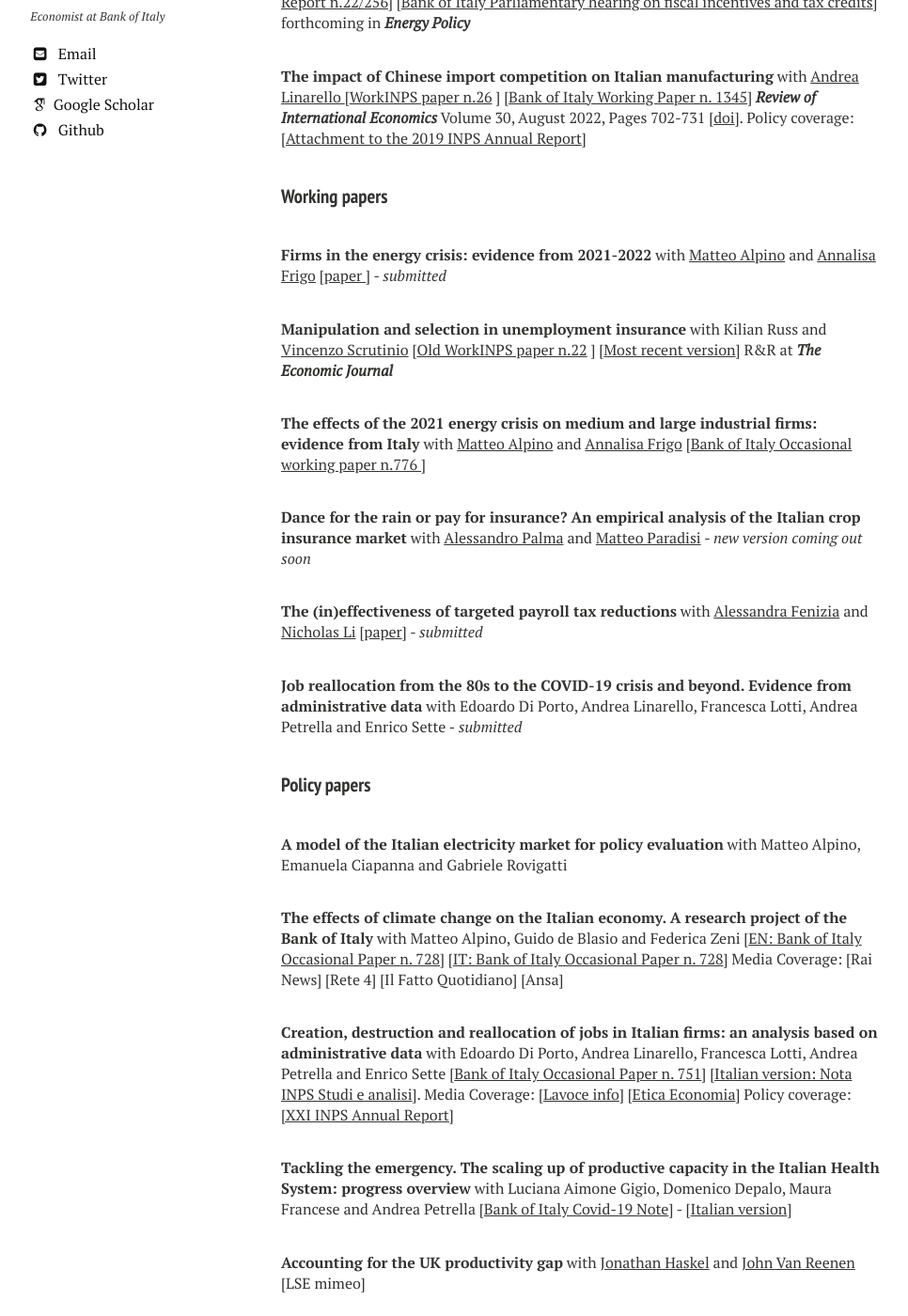
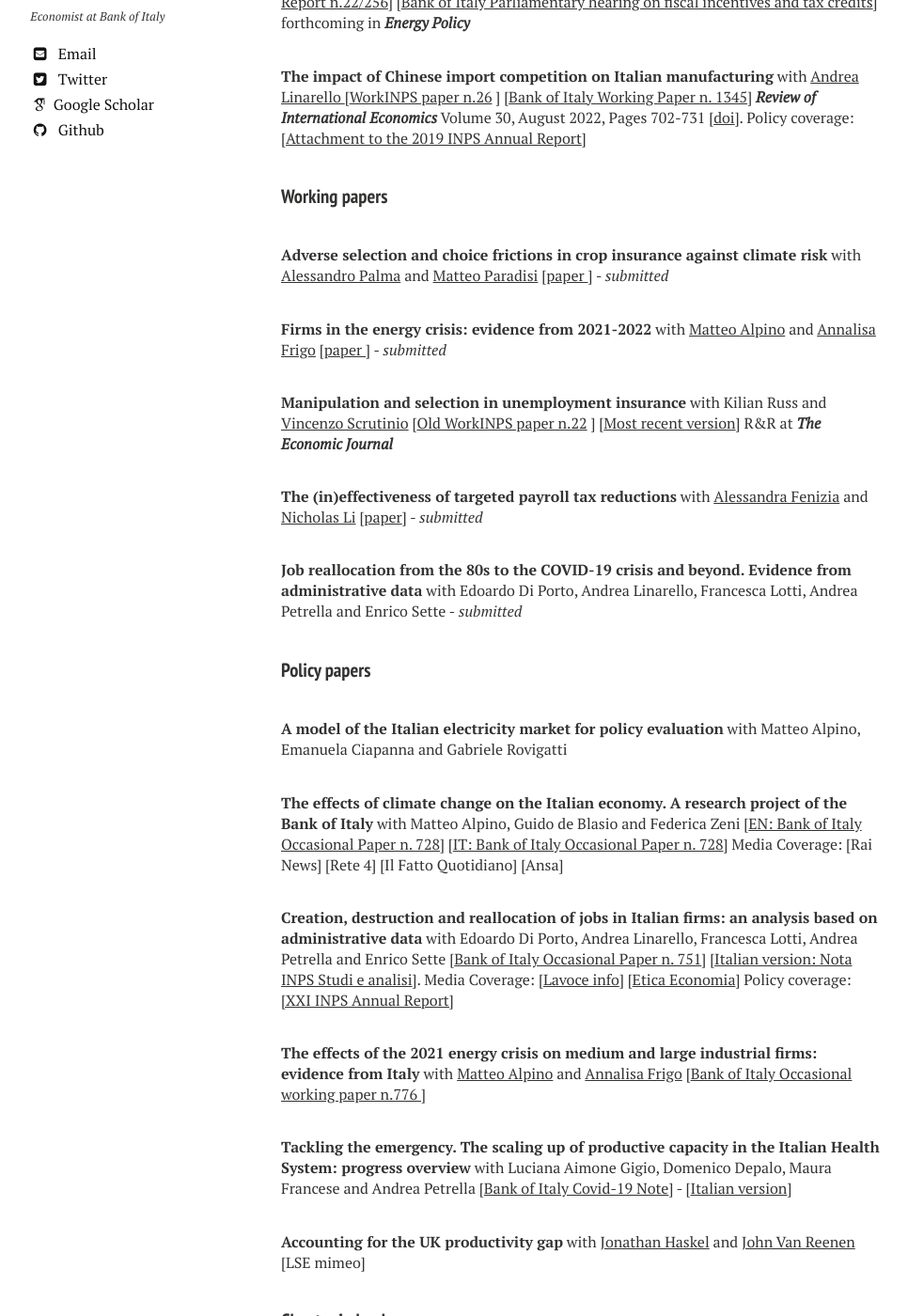
Before and after one commit to luca-citino/luca-citino.github.io, a Jekyll site: the page built from research.md, in a window 1280 px wide and 1400 px high, scrolled down 355 px. Shown: the whole window at 94% size, without its empty margins (21-987 px from the left). Built offline with Jekyll 4.4.1, drawn with Linux system fonts in a browser that asks for light colours; nearby versions of some CDN libraries; some web fonts are replaced.

Commit message:
Update research.md

```diff
--- a/research.md
+++ b/research.md
@@ -12,13 +12,12 @@ title: Research
 
 #### Working papers
 
+
+**Adverse selection and choice frictions in crop insurance against climate risk** with <a href="https://sites.google.com/view/alessandropalma/home">Alessandro Palma</a> and <a href="https://www.matteoparadisi.com/">Matteo Paradisi</a> [<a href="https://luca-citino.github.io/docs/cpp_aug20204.pdf">paper </a>] - _submitted_
+
 **Firms in the energy crisis: evidence from 2021-2022**  with <a href="https://sites.google.com/site/alpinomtt">Matteo Alpino</a> and <a href="https://annalisafrigo.weebly.com/">Annalisa Frigo</a> [<a href="https://luca-citino.github.io/docs/INVIND.pdf">paper </a>] - _submitted_
 
 **Manipulation and selection in unemployment insurance**  with Kilian Russ and <a href="https://sites.google.com/view/vincenzoscrutinio/home">Vincenzo Scrutinio</a> [<a href="https://www.inps.it/docallegatiNP/Mig/InpsComunica/WorkInps_Papers/22_gennaio_2019_Happy%20Birthday_citino_russ_scrutinio.pdf">Old WorkINPS paper n.22</a> ]  [<a href="https://luca-citino.github.io/docs/targeted_ui-1.pdf">Most recent version</a>] R&R at **<i>The Economic Journal</i>**
-
-**The effects of the 2021 energy crisis on medium and large industrial firms: evidence from Italy** with <a href="https://sites.google.com/site/alpinomtt">Matteo Alpino</a> and <a href="https://annalisafrigo.weebly.com/">Annalisa Frigo</a> [<a href="https://www.bancaditalia.it/pubblicazioni/qef/2023-0776/">Bank of Italy Occasional working paper n.776 </a>]
-
-**Dance for the rain or pay for insurance? An empirical analysis of the Italian crop insurance market** with <a href="https://sites.google.com/view/alessandropalma/home">Alessandro Palma</a> and <a href="https://www.matteoparadisi.com/">Matteo Paradisi</a> - _new version coming out soon_
 
 **The (in)effectiveness of targeted payroll tax reductions** with <a href="https://sites.google.com/site/alessandrafenizia/">Alessandra Fenizia</a> and <a href="https://sites.google.com/view/nicholasli">Nicholas Li</a> [<a href="https://luca-citino.github.io/docs/FLC_Jan2024.pdf">paper</a>] - _submitted_
 
@@ -39,6 +38,9 @@ title: Research
 
 **Creation, destruction and reallocation of jobs in Italian firms: an analysis based on administrative data** with Edoardo Di Porto, Andrea Linarello, Francesca Lotti, Andrea Petrella and Enrico Sette [<a href="https://www.bancaditalia.it/pubblicazioni/qef/2023-0751/QEF_751_23.pdf">Bank of Italy Occasional Paper n. 751</a>] [<a href="https://www.inps.it/docallegatiNP/Mig/Dati_analisi_bilanci/Attivita_ricerca/Studi_e_analisi/2022/nota_BdI_Inps_05_2022.pdf">Italian version: Nota INPS Studi e analisi</a>]. Media Coverage: [<a href="https://www.lavoce.info/archives/97443/cosi-la-pandemia-ha-distrutto-e-creato-lavoro/">Lavoce info</a>] [<a href="https://eticaeconomia.it/leconomia-italiana-e-le-rigidita-che-non-ci-sono-e-non-cerano/">Etica Economia</a>] Policy coverage: <a href="https://www.inps.it/docallegatiNP/Mig/Dati_analisi_bilanci/Rapporti_annuali/XXI_Rapporto_Annuale/XXI_Rapporto_Annuale.pdf">[XXI INPS Annual Report]</a>
 
+**The effects of the 2021 energy crisis on medium and large industrial firms: evidence from Italy** with <a href="https://sites.google.com/site/alpinomtt">Matteo Alpino</a> and <a href="https://annalisafrigo.weebly.com/">Annalisa Frigo</a> [<a href="https://www.bancaditalia.it/pubblicazioni/qef/2023-0776/">Bank of Italy Occasional working paper n.776 </a>]
+
+
 **Tackling the emergency. The scaling up of productive capacity in the Italian Health System: progress overview** with Luciana Aimone Gigio, Domenico Depalo, Maura Francese and Andrea Petrella [<a href="https://www.bancaditalia.it/media/notizie/2020/2020_HealthPolicies_progress_v6_External.pdf?language_id=1">Bank of Italy Covid-19 Note</a>] - [<a href="https://www.bancaditalia.it/media/notizie/2020/2020_HealthPolicies_Progress_v6_ITA_External.pdf">Italian version</a>]
 
 **Accounting for the UK productivity gap** with <a href="https://www.imperial.ac.uk/people/j.haskel">Jonathan Haskel</a> and <a href="https://mitmgmtfaculty.mit.edu/jvanreenen/">John Van Reenen</a> [LSE mimeo]
```
